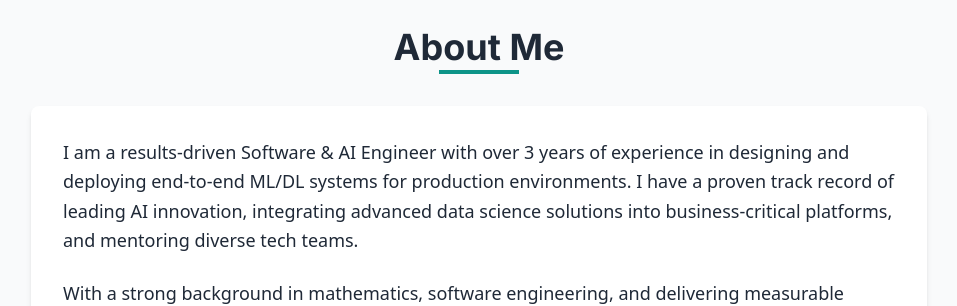
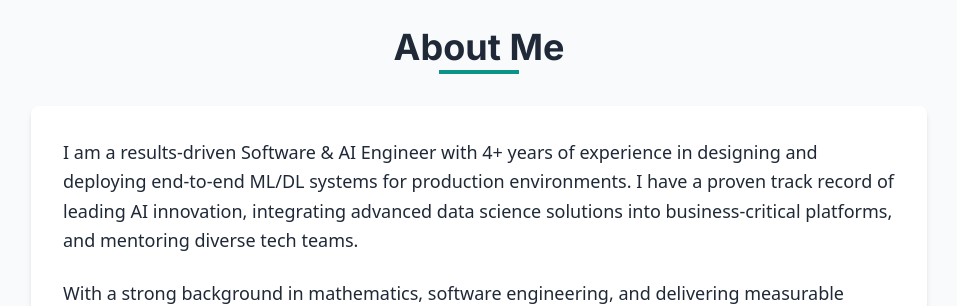
Before and after one commit to marwanmusa/marwanmusa.github.io, a Next.js app in the folder frontend/: page / in a window 1280 px wide. Shown: the part 860-1166 px from the top of the page, without its empty margins (161-1118 px from the left). Built offline with nearby package versions, Linux system fonts and the light colour scheme; no server answers.

Commit message:
Update AboutSection

```diff
--- a/frontend/src/app/components/AboutSection.tsx
+++ b/frontend/src/app/components/AboutSection.tsx
@@ -25,7 +25,7 @@ export default function AboutSection() {
             transition={{ duration: 0.5, delay: 0.2 }}
           >
             <p className="text-lg mb-6 leading-relaxed">
-              I am a results-driven Software & AI Engineer with over 3 years of experience in designing and deploying end-to-end ML/DL systems for production environments. I have a proven track record of leading AI innovation, integrating advanced data science solutions into business-critical platforms, and mentoring diverse tech teams.
+              I am a results-driven Software & AI Engineer with 4+ years of experience in designing and deploying end-to-end ML/DL systems for production environments. I have a proven track record of leading AI innovation, integrating advanced data science solutions into business-critical platforms, and mentoring diverse tech teams.
             </p>
 
             <p className="text-lg mb-6 leading-relaxed">
```
